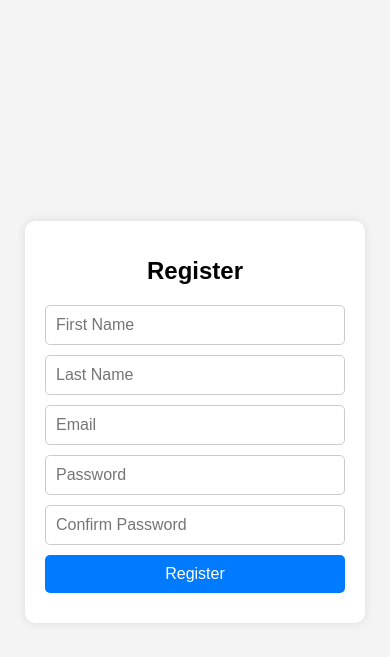
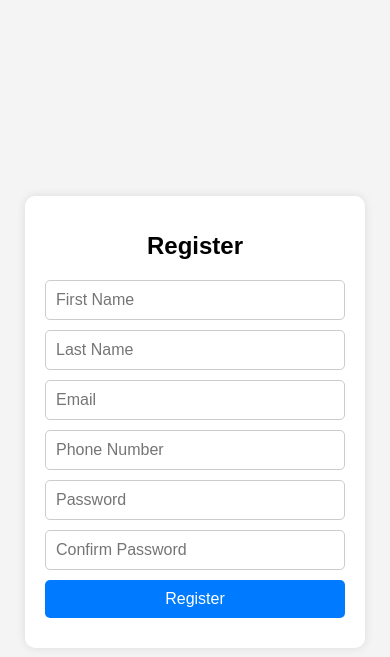
Before and after one commit to RO-HIT17/Flask_TODO_V3, a Flask app: page /new in a window 390 px wide. Shown: the top 657 px of the page. Run offline with Flask 3, Linux system fonts and the light colour scheme.

Commit message:
added phone number field

```diff
--- a/app.py
+++ b/app.py
@@ -1,6 +1,5 @@
 from flask import redirect,url_for,render_template,request,Flask
 from models import db,Todo,User
-from sqlalchemy import select
 
 app=Flask(__name__)
 app.config['SQLALCHEMY_DATABASE_URI'] = 'sqlite:///todos.db'
@@ -22,7 +21,6 @@ def login():
     if result:
         passkey= result.password
         user_id=result.user_id
-        #print(passkey,user_id)
         if passkey==password:
             return redirect(url_for('index',user_id=user_id))
         else:
@@ -76,7 +74,7 @@ def register_user():
         else:
             return render_template('register.html' , error_message="User Already Exists",val=1)
     else:
-        return render_template('register.html' , error_message="Password Didn't Match",val=1)
+        return render_template('register.html' , error_message="Password Didn't Match",val=0)
 @app.route('/index/<int:user_id>')
 def index(user_id):
     todos = Todo.query.filter_by(user_id=user_id).all()
--- a/models.py
+++ b/models.py
@@ -16,4 +16,5 @@ class User(db.Model):
     fname=db.Column(db.String(20))
     lname=db.Column(db.String(20))
     email = db.Column(db.String(120),unique=True)
+    phone=db.Column(db.String(10))
     password= db.Column(db.String(20))
--- a/templates/register.html
+++ b/templates/register.html
@@ -28,6 +28,7 @@
             <input type="text" name="fname" placeholder="First Name" required>
             <input type="text" name="lname" placeholder="Last Name" required>
             <input type="email" name="email" placeholder="Email" required>
+            <input type="text" name="phone" placeholder="Phone Number" required>
             <input type="password" name="password" placeholder="Password" required>
             <input type="password" name="cmfmpass" placeholder="Confirm Password" required>
             <button type="submit">Register</button>
```
Also changed, not shown: instance/todos.db.
